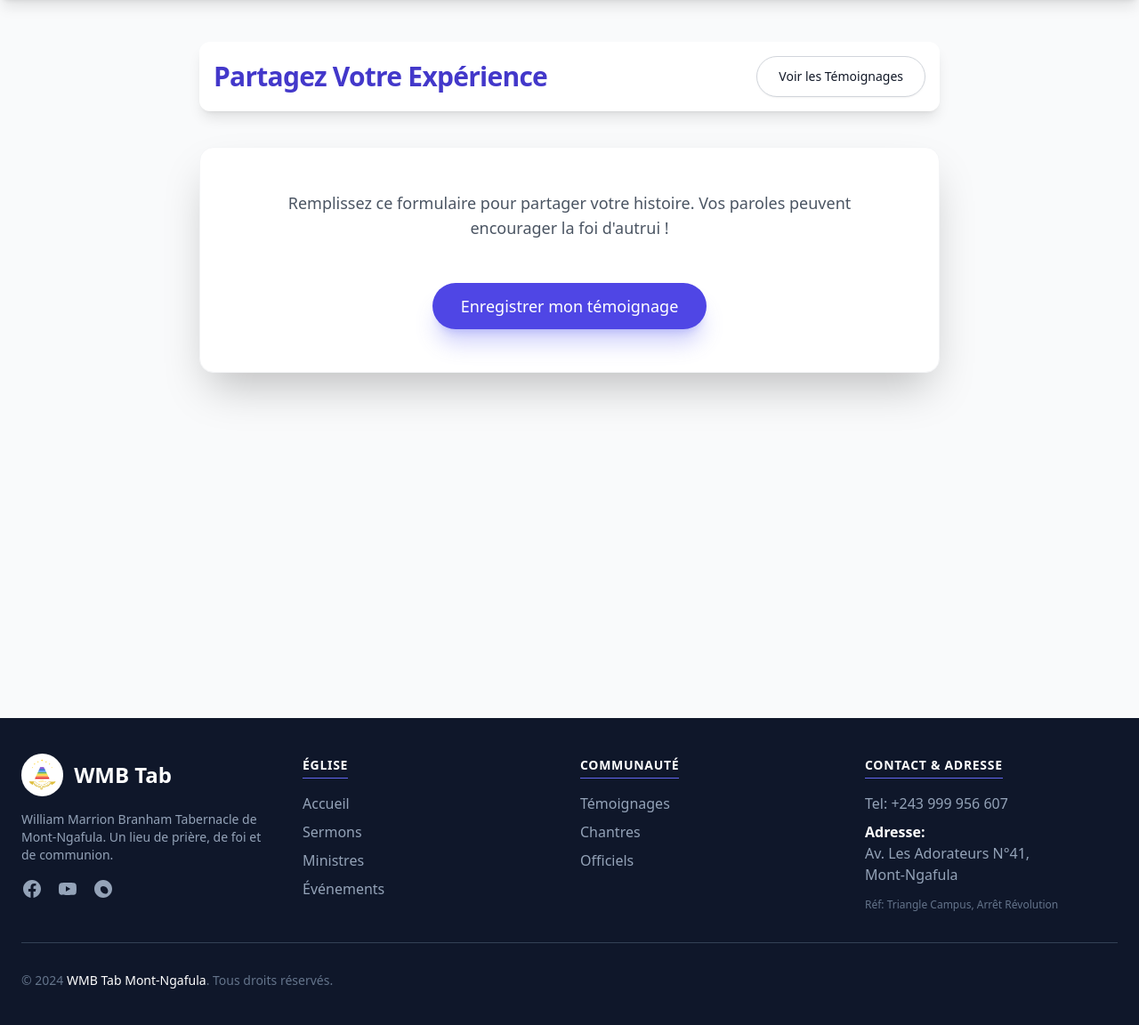
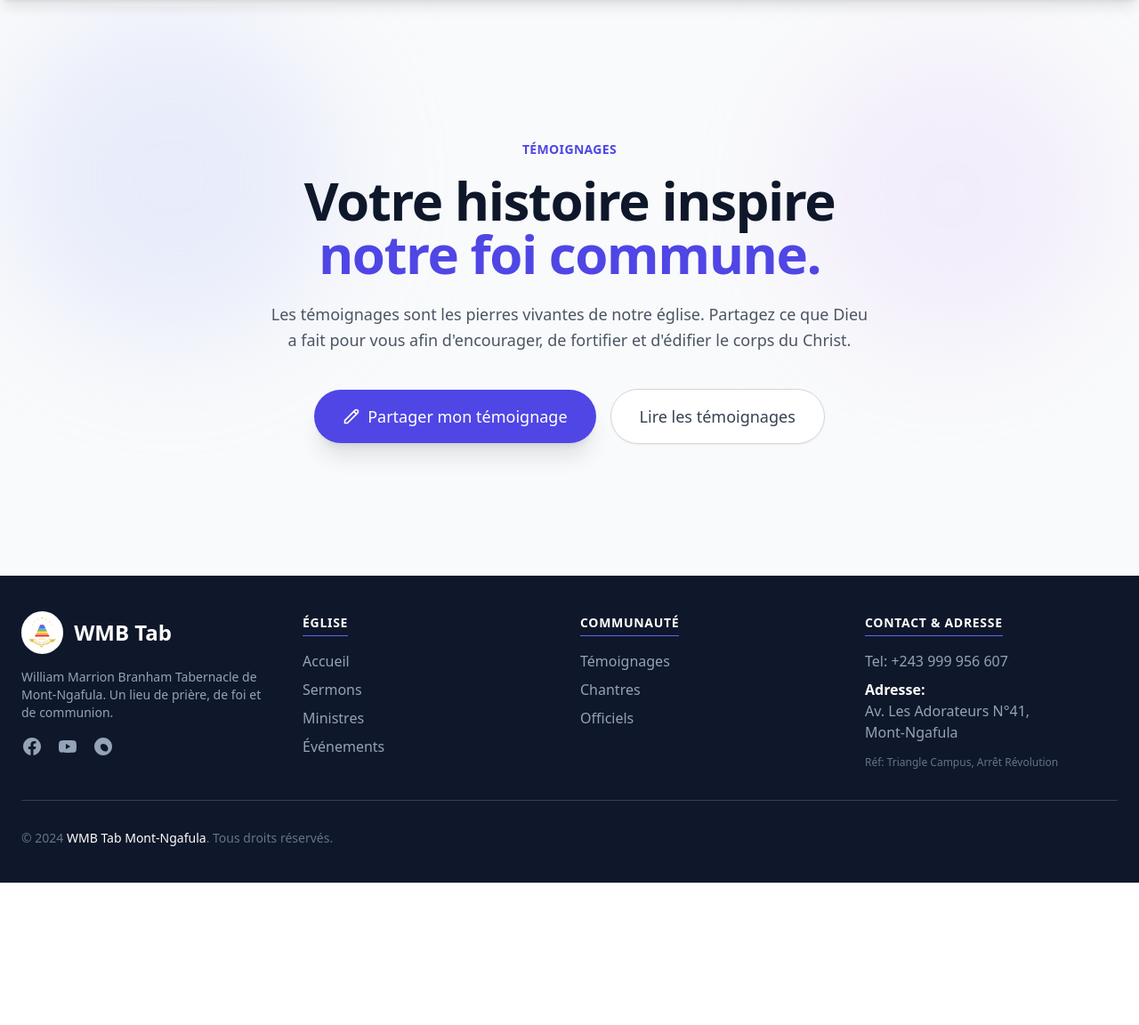
Before and after one commit to jokristo/churchWebsite, a Django app: page /temoignage/ in a window 1280 px wide. Shown: the part 73-1225 px from the top of the page at 89% size. After the commit the page ends 1065 px from the top, so only its background shows below. Run offline with Django 4.2, Linux system fonts and the light colour scheme; some libraries are stand-ins or nearby versions.

Commit message:
temoignage page transformed

```diff
--- a/OurData/views.py
+++ b/OurData/views.py
@@ -1,4 +1,4 @@
-from django.shortcuts import render, get_object_or_404
+from django.shortcuts import render, get_object_or_404, redirect
 
 # Create your views here.
 # from OurData.forms import TemoignageForm
@@ -34,11 +34,11 @@ def temoignages(request):
         formtemoin = TemoignageForm(request.POST, request.FILES)
         if formtemoin.is_valid():
             formtemoin.save()
+            return redirect('temoignagecontent')
     else:
         formtemoin = TemoignageForm()
 
-    return render(request, "temoignage.html", {"formute": formtemoin})
-
+    return render(request, "temoignage.html", {"form": formtemoin})
 
 def temoin(request):
     temoignage2 = Temoignages.objects.filter(is_Approuve = "True")
--- a/templates/temoignage.html
+++ b/templates/temoignage.html
@@ -4,85 +4,148 @@
 {% block title %}Témoignages{% endblock title %}
 
 {% block content %}
-<section class="bg-gray-50 min-h-screen py-10">
-    <div class="max-w-4xl mx-auto px-4 sm:px-6 lg:px-8">
+<section class="bg-gray-50 min-h-[80vh] flex items-center justify-center relative overflow-hidden">
 
-        {# En-tête #}
-        <div class="flex flex-col md:flex-row justify-between items-center mb-10 gap-4 p-4 bg-white rounded-xl shadow-lg" data-aos="zoom-in">
-            <h2 class="text-3xl font-extrabold text-indigo-700 tracking-tight text-center md:text-left">
-                Partagez Votre Expérience
-            </h2>
-            <div class="flex gap-3">
-                <a href="/temoignagecontent/"
-                   class="text-gray-900 bg-white border border-gray-300 focus:outline-none hover:bg-gray-100 focus:ring-4 focus:ring-gray-200 font-medium rounded-full text-sm px-6 py-3 transition-colors duration-200 shadow-sm">
-                    Voir les Témoignages
+    <div class="absolute top-0 left-0 w-96 h-96 bg-indigo-200 rounded-full mix-blend-multiply filter blur-3xl opacity-30 animate-blob"></div>
+    <div class="absolute top-0 right-0 w-96 h-96 bg-purple-200 rounded-full mix-blend-multiply filter blur-3xl opacity-30 animate-blob animation-delay-2000"></div>
+
+    <div class="relative max-w-4xl mx-auto px-4 sm:px-6 lg:px-8 text-center z-10" data-aos="fade-up">
+
+        <span class="text-indigo-600 font-semibold tracking-wide uppercase text-sm">Témoignages</span>
+
+        <h1 class="mt-4 text-4xl sm:text-5xl md:text-6xl font-extrabold text-slate-900 tracking-tight mb-6">
+            Votre histoire inspire<br>
+            <span class="text-indigo-600">notre foi commune.</span>
+        </h1>
+
+        <p class="text-lg text-gray-600 mb-10 max-w-2xl mx-auto leading-relaxed">
+            Les témoignages sont les pierres vivantes de notre église. Partagez ce que Dieu a fait pour vous afin d'encourager, de fortifier et d'édifier le corps du Christ.
+        </p>
+
+        <div class="flex flex-col sm:flex-row gap-4 justify-center items-center">
+            <button id="openModalBtn" type="button"
+                class="inline-flex items-center justify-center text-white bg-indigo-600 hover:bg-indigo-700 focus:ring-4 focus:ring-indigo-300 font-medium rounded-full text-lg px-8 py-4 shadow-xl hover:shadow-2xl hover:-translate-y-1 transition-all duration-300 w-full sm:w-auto">
+                <svg class="w-5 h-5 mr-2" fill="none" stroke="currentColor" viewBox="0 0 24 24" xmlns="http://www.w3.org/2000/svg"><path stroke-linecap="round" stroke-linejoin="round" stroke-width="2" d="M15.232 5.232l3.536 3.536m-2.036-5.036a2.5 2.5 0 113.536 3.536L6.5 21.036H3v-3.572L16.732 3.732z"></path></svg>
+                Partager mon témoignage
+            </button>
+
+            <a href="{% url 'temoignagecontent' %}"
+               class="inline-flex items-center justify-center text-gray-700 bg-white border border-gray-300 hover:bg-gray-50 focus:ring-4 focus:ring-gray-100 font-medium rounded-full text-lg px-8 py-4 shadow-sm hover:shadow-md transition-all duration-300 w-full sm:w-auto">
+                Lire les témoignages
             </a>
         </div>
     </div>
+</section>
 
-        {# Carte Formulaire #}
-        <div class="bg-white rounded-2xl shadow-2xl border border-gray-100 p-8 md:p-12" data-aos="fade-up" data-aos-delay="200">
+<div id="testimonyModal" class="fixed inset-0 z-[60] hidden" aria-labelledby="modal-title" role="dialog" aria-modal="true">
 
-            <p class="text-center text-lg text-gray-600 mb-8">
-                Remplissez ce formulaire pour partager votre histoire. Vos paroles peuvent encourager la foi d'autrui !
-            </p>
+    <div class="fixed inset-0 bg-gray-900 bg-opacity-75 transition-opacity backdrop-blur-sm" id="modalBackdrop"></div>
 
-            {# ID ajouté au formulaire pour le ciblage JS #}
+    <div class="fixed inset-0 z-10 overflow-y-auto">
+        <div class="flex min-h-full items-end justify-center p-4 text-center sm:items-center sm:p-0">
+
+            <div class="relative transform overflow-hidden rounded-2xl bg-white text-left shadow-2xl transition-all sm:my-8 sm:w-full sm:max-w-2xl border border-gray-100 scale-95 opacity-0 transition-all duration-300" id="modalPanel">
+
+                <div class="bg-indigo-50 px-4 py-4 sm:px-6 flex justify-between items-center border-b border-indigo-100">
+                    <h3 class="text-xl font-bold leading-6 text-indigo-900" id="modal-title">Nouveau Témoignage</h3>
+                    <button type="button" id="closeModalBtn" class="text-indigo-400 hover:text-indigo-600 transition-colors focus:outline-none">
+                        <svg class="h-6 w-6" fill="none" viewBox="0 0 24 24" stroke-width="2" stroke="currentColor" aria-hidden="true">
+                            <path stroke-linecap="round" stroke-linejoin="round" d="M6 18L18 6M6 6l12 12" />
+                        </svg>
+                    </button>
+                </div>
+
+                <div class="px-4 py-6 sm:p-8 max-h-[70vh] overflow-y-auto">
                     <form method="POST" enctype="multipart/form-data" class="space-y-6" id="temoignageForm">
                         {% csrf_token %}
 
-                {# Boucle sur les champs #}
+                        {# Boucle sur les champs pour l'affichage #}
                         {% for field in form %}
                         <div class="flex flex-col space-y-2">
                             <label for="{{ field.id_for_label }}" class="block text-sm font-medium text-gray-900">
-                        {{ field.label }}
+                                {{ field.label }} {% if field.field.required %}<span class="text-red-500">*</span>{% endif %}
                             </label>
 
-                    {# Affichage simple du champ Django #}
                             <div class="relative">
                                 {{ field }}
                             </div>
 
-                    {# Gestion des erreurs #}
                             {% if field.errors %}
-                        <p class="text-red-600 text-sm mt-1">{{ field.errors.0 }}</p>
+                                <p class="text-red-600 text-xs mt-1">{{ field.errors.0 }}</p>
+                            {% endif %}
+
+                            {% if field.help_text %}
+                                <p class="text-gray-400 text-xs">{{ field.help_text }}</p>
                             {% endif %}
                         </div>
                         {% endfor %}
 
-                {# Bouton #}
-                <div class="pt-4 text-center" data-aos="flip-up" data-aos-delay="400">
-                    <button type="submit"
-                        class="text-white bg-indigo-600 hover:bg-indigo-700 focus:ring-4 focus:outline-none focus:ring-indigo-300 font-medium rounded-full text-lg px-8 py-3 text-center transition-all duration-300 shadow-xl shadow-indigo-500/30 hover:scale-[1.02]">
-                        Enregistrer mon témoignage
+                        <div class="mt-8 sm:flex sm:flex-row-reverse">
+                            <button type="submit" class="inline-flex w-full justify-center rounded-lg bg-indigo-600 px-6 py-3 text-sm font-semibold text-white shadow-sm hover:bg-indigo-500 sm:ml-3 sm:w-auto transition-colors">
+                                Publier maintenant
+                            </button>
+                            <button type="button" id="cancelModalBtn" class="mt-3 inline-flex w-full justify-center rounded-lg bg-white px-6 py-3 text-sm font-semibold text-gray-900 shadow-sm ring-1 ring-inset ring-gray-300 hover:bg-gray-50 sm:mt-0 sm:w-auto transition-colors">
+                                Annuler
                             </button>
                         </div>
                     </form>
                 </div>
             </div>
-</section>
+        </div>
+    </div>
+</div>
 
 <script>
-    // Script pour appliquer les styles Tailwind aux champs générés par Django
     document.addEventListener('DOMContentLoaded', function() {
+        // --- 1. Gestion du Modal ---
+        const modal = document.getElementById('testimonyModal');
+        const modalPanel = document.getElementById('modalPanel');
+        const openBtn = document.getElementById('openModalBtn');
+        const closeBtn = document.getElementById('closeModalBtn');
+        const cancelBtn = document.getElementById('cancelModalBtn');
+        const backdrop = document.getElementById('modalBackdrop');
+
+        function openModal() {
+            modal.classList.remove('hidden');
+            // Petit délai pour permettre à la classe hidden de s'enlever avant l'animation
+            setTimeout(() => {
+                modalPanel.classList.remove('scale-95', 'opacity-0');
+                modalPanel.classList.add('scale-100', 'opacity-100');
+            }, 10);
+        }
+
+        function closeModal() {
+            modalPanel.classList.remove('scale-100', 'opacity-100');
+            modalPanel.classList.add('scale-95', 'opacity-0');
+
+            // Attendre la fin de l'animation CSS (300ms) avant de cacher
+            setTimeout(() => {
+                modal.classList.add('hidden');
+            }, 300);
+        }
+
+        // Événements
+        if(openBtn) openBtn.addEventListener('click', openModal);
+        if(closeBtn) closeBtn.addEventListener('click', closeModal);
+        if(cancelBtn) cancelBtn.addEventListener('click', closeModal);
+        if(backdrop) backdrop.addEventListener('click', closeModal); // Fermer en cliquant à l'extérieur
+
+        // --- 2. Application du style Tailwind aux inputs Django ---
         const form = document.getElementById('temoignageForm');
-        // Sélectionne tous les inputs, textareas et selects
         const inputs = form.querySelectorAll('input:not([type="hidden"]):not([type="submit"]), textarea, select');
 
-        // Classes Tailwind communes pour les champs
         const baseClasses = [
             'bg-gray-50', 'border', 'border-gray-300', 'text-gray-900', 'text-sm',
             'rounded-lg', 'focus:ring-indigo-500', 'focus:border-indigo-500',
             'block', 'w-full', 'p-3', 'transition-colors', 'duration-200'
         ];
 
-        // Classes spécifiques pour les fichiers (file input)
         const fileClasses = [
             'block', 'w-full', 'text-sm', 'text-gray-900', 'border', 'border-gray-300',
             'rounded-lg', 'cursor-pointer', 'bg-gray-50', 'focus:outline-none',
-            'file:mr-4', 'file:py-2', 'file:px-4', 'file:rounded-full', 'file:border-0',
-            'file:text-sm', 'file:font-semibold', 'file:bg-indigo-50', 'file:text-indigo-700',
-            'hover:file:bg-indigo-100'
+            'file:mr-4', 'file:py-2', 'file:px-4', 'file:rounded-l-lg', 'file:border-0',
+            'file:text-sm', 'file:font-semibold', 'file:bg-indigo-600', 'file:text-white',
+            'hover:file:bg-indigo-700', 'file:cursor-pointer'
         ];
 
         inputs.forEach(input => {
@@ -94,4 +157,20 @@
         });
     });
 </script>
+
+<style>
+    @keyframes blob {
+        0% { transform: translate(0px, 0px) scale(1); }
+        33% { transform: translate(30px, -50px) scale(1.1); }
+        66% { transform: translate(-20px, 20px) scale(0.9); }
+        100% { transform: translate(0px, 0px) scale(1); }
+    }
+    .animate-blob {
+        animation: blob 7s infinite;
+    }
+    .animation-delay-2000 {
+        animation-delay: 2s;
+    }
+</style>
+
 {% endblock content %}
--- a/theme/static/css/dist/styles.css
+++ b/theme/static/css/dist/styles.css
@@ -836,6 +836,10 @@ select {
   left: 0px;
 }
 
+.right-0 {
+  right: 0px;
+}
+
 .start-0 {
   inset-inline-start: 0px;
 }
@@ -926,6 +934,10 @@ select {
   margin-inline-end: 1rem;
 }
 
+.mr-2 {
+  margin-right: 0.5rem;
+}
+
 .ms-1 {
   margin-inline-start: 0.25rem;
 }
@@ -1032,6 +1048,10 @@ select {
   height: 12rem;
 }
 
+.h-5 {
+  height: 1.25rem;
+}
+
 .h-56 {
   height: 14rem;
 }
@@ -1060,10 +1080,22 @@ select {
   height: 100vh;
 }
 
+.max-h-\[70vh\] {
+  max-height: 70vh;
+}
+
 .min-h-\[70vh\] {
   min-height: 70vh;
 }
 
+.min-h-\[80vh\] {
+  min-height: 80vh;
+}
+
+.min-h-full {
+  min-height: 100%;
+}
+
 .min-h-screen {
   min-height: 100vh;
 }
@@ -1096,6 +1128,10 @@ select {
   width: 10rem;
 }
 
+.w-5 {
+  width: 1.25rem;
+}
+
 .w-6 {
   width: 1.5rem;
 }
@@ -1108,12 +1144,20 @@ select {
   width: 18rem;
 }
 
+.w-96 {
+  width: 24rem;
+}
+
 .w-auto {
   width: auto;
 }
 
 .w-full {
   width: 100%;
+}
+
+.max-w-2xl {
+  max-width: 42rem;
 }
 
 .max-w-4xl {
@@ -1209,10 +1269,6 @@ select {
 
 .gap-12 {
   gap: 3rem;
-}
-
-.gap-3 {
-  gap: 0.75rem;
 }
 
 .gap-4 {
@@ -1382,11 +1447,21 @@ select {
   background-color: rgb(249 250 251 / var(--tw-bg-opacity, 1));
 }
 
+.bg-gray-900 {
+  --tw-bg-opacity: 1;
+  background-color: rgb(17 24 39 / var(--tw-bg-opacity, 1));
+}
+
 .bg-green-500 {
   --tw-bg-opacity: 1;
   background-color: rgb(34 197 94 / var(--tw-bg-opacity, 1));
 }
 
+.bg-indigo-200 {
+  --tw-bg-opacity: 1;
+  background-color: rgb(199 210 254 / var(--tw-bg-opacity, 1));
+}
+
 .bg-indigo-50 {
   --tw-bg-opacity: 1;
   background-color: rgb(238 242 255 / var(--tw-bg-opacity, 1));
@@ -1397,6 +1472,11 @@ select {
   background-color: rgb(79 70 229 / var(--tw-bg-opacity, 1));
 }
 
+.bg-purple-200 {
+  --tw-bg-opacity: 1;
+  background-color: rgb(233 213 255 / var(--tw-bg-opacity, 1));
+}
+
 .bg-slate-900 {
   --tw-bg-opacity: 1;
   background-color: rgb(15 23 42 / var(--tw-bg-opacity, 1));
@@ -1452,10 +1536,6 @@ select {
   padding: 1.5rem;
 }
 
-.p-8 {
-  padding: 2rem;
-}
-
 .px-3 {
   padding-left: 0.75rem;
   padding-right: 0.75rem;
@@ -1506,6 +1586,16 @@ select {
   padding-bottom: 0.75rem;
 }
 
+.py-4 {
+  padding-top: 1rem;
+  padding-bottom: 1rem;
+}
+
+.py-6 {
+  padding-top: 1.5rem;
+  padding-bottom: 1.5rem;
+}
+
 .pb-1 {
   padding-bottom: 0.25rem;
 }
@@ -1530,8 +1620,8 @@ select {
   padding-top: 5rem;
 }
 
-.pt-4 {
-  padding-top: 1rem;
+.text-left {
+  text-align: left;
 }
 
 .text-center {
@@ -1643,6 +1737,10 @@ select {
   letter-spacing: -0.025em;
 }
 
+.tracking-wide {
+  letter-spacing: 0.025em;
+}
+
 .tracking-wider {
   letter-spacing: 0.05em;
 }
@@ -1720,6 +1833,11 @@ select {
 .text-slate-800 {
   --tw-text-opacity: 1;
   color: rgb(30 41 59 / var(--tw-text-opacity, 1));
+}
+
+.text-slate-900 {
+  --tw-text-opacity: 1;
+  color: rgb(15 23 42 / var(--tw-text-opacity, 1));
 }
 
 .text-white {
@@ -1730,6 +1848,22 @@ select {
 .antialiased {
   -webkit-font-smoothing: antialiased;
   -moz-osx-font-smoothing: grayscale;
+}
+
+.opacity-0 {
+  opacity: 0;
+}
+
+.opacity-100 {
+  opacity: 1;
+}
+
+.opacity-30 {
+  opacity: 0.3;
+}
+
+.mix-blend-multiply {
+  mix-blend-mode: multiply;
 }
 
 .shadow-2xl {
@@ -1762,11 +1896,6 @@ select {
   box-shadow: var(--tw-ring-offset-shadow, 0 0 #0000), var(--tw-ring-shadow, 0 0 #0000), var(--tw-shadow);
 }
 
-.shadow-indigo-500\/30 {
-  --tw-shadow-color: rgb(99 102 241 / 0.3);
-  --tw-shadow: var(--tw-shadow-colored);
-}
-
 .shadow-indigo-500\/50 {
   --tw-shadow-color: rgb(99 102 241 / 0.5);
   --tw-shadow: var(--tw-shadow-colored);
@@ -1804,6 +1942,11 @@ select {
   --tw-ring-color: rgb(255 255 255 / var(--tw-ring-opacity, 1));
 }
 
+.blur-3xl {
+  --tw-blur: blur(64px);
+  filter: var(--tw-blur) var(--tw-brightness) var(--tw-contrast) var(--tw-grayscale) var(--tw-hue-rotate) var(--tw-invert) var(--tw-saturate) var(--tw-sepia) var(--tw-drop-shadow);
+}
+
 .drop-shadow-2xl {
   --tw-drop-shadow: drop-shadow(0 25px 25px rgb(0 0 0 / 0.15));
   filter: var(--tw-blur) var(--tw-brightness) var(--tw-contrast) var(--tw-grayscale) var(--tw-hue-rotate) var(--tw-invert) var(--tw-saturate) var(--tw-sepia) var(--tw-drop-shadow);
@@ -1811,6 +1954,10 @@ select {
 
 .drop-shadow-lg {
   --tw-drop-shadow: drop-shadow(0 10px 8px rgb(0 0 0 / 0.04)) drop-shadow(0 4px 3px rgb(0 0 0 / 0.1));
+  filter: var(--tw-blur) var(--tw-brightness) var(--tw-contrast) var(--tw-grayscale) var(--tw-hue-rotate) var(--tw-invert) var(--tw-saturate) var(--tw-sepia) var(--tw-drop-shadow);
+}
+
+.filter {
   filter: var(--tw-blur) var(--tw-brightness) var(--tw-contrast) var(--tw-grayscale) var(--tw-hue-rotate) var(--tw-invert) var(--tw-saturate) var(--tw-sepia) var(--tw-drop-shadow);
 }
 
@@ -2138,6 +2296,35 @@ select {
     margin-right: auto;
   }
 
+  .sm\:my-8 {
+    margin-top: 2rem;
+    margin-bottom: 2rem;
+  }
+
+  .sm\:ml-3 {
+    margin-left: 0.75rem;
+  }
+
+  .sm\:mt-0 {
+    margin-top: 0px;
+  }
+
+  .sm\:flex {
+    display: flex;
+  }
+
+  .sm\:w-auto {
+    width: auto;
+  }
+
+  .sm\:w-full {
+    width: 100%;
+  }
+
+  .sm\:max-w-2xl {
+    max-width: 42rem;
+  }
+
   .sm\:grid-cols-2 {
     grid-template-columns: repeat(2, minmax(0, 1fr));
   }
@@ -2312,12 +2511,9 @@ select {
     padding: 2.5rem;
   }
 
-  .md\:p-12 {
-    padding: 3rem;
-  }
-
-  .md\:text-left {
-    text-align: left;
+  .md\:text-6xl {
+    font-size: 3.75rem;
+    line-height: 1;
   }
 
   .md\:text-7xl {
```
Also changed, not shown: other parts of theme/static/css/dist/styles.css (+104 -16 lines), db.sqlite3, media/temoignagespictures/Capture_décran_du_2025-11-26_14-30-38.png (added). Lines whose indentation alone changed are shown as unchanged.
